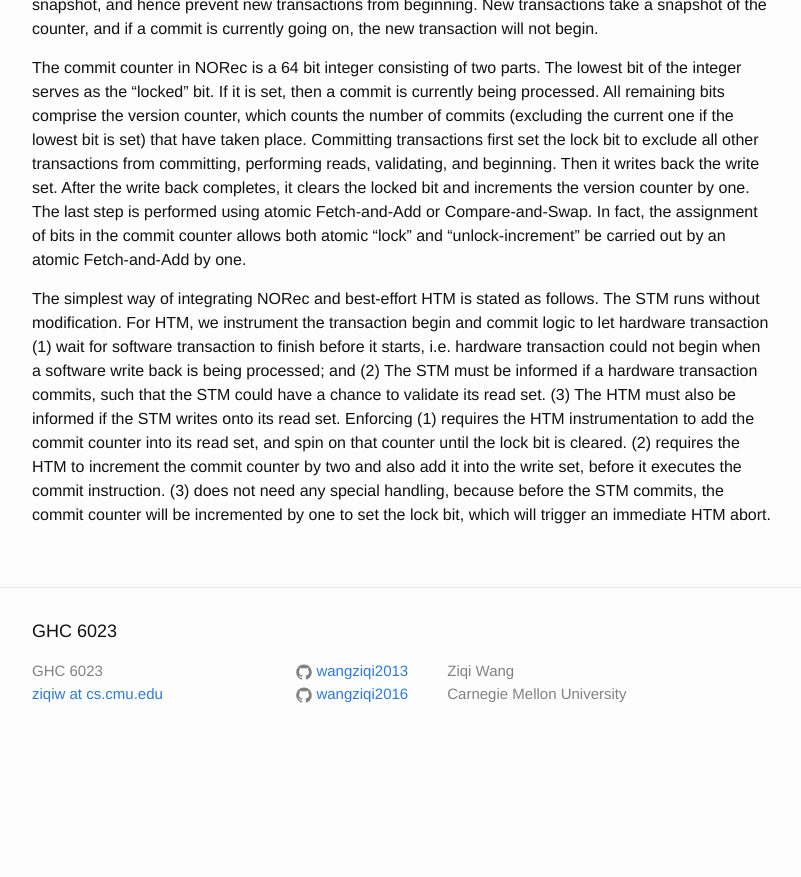
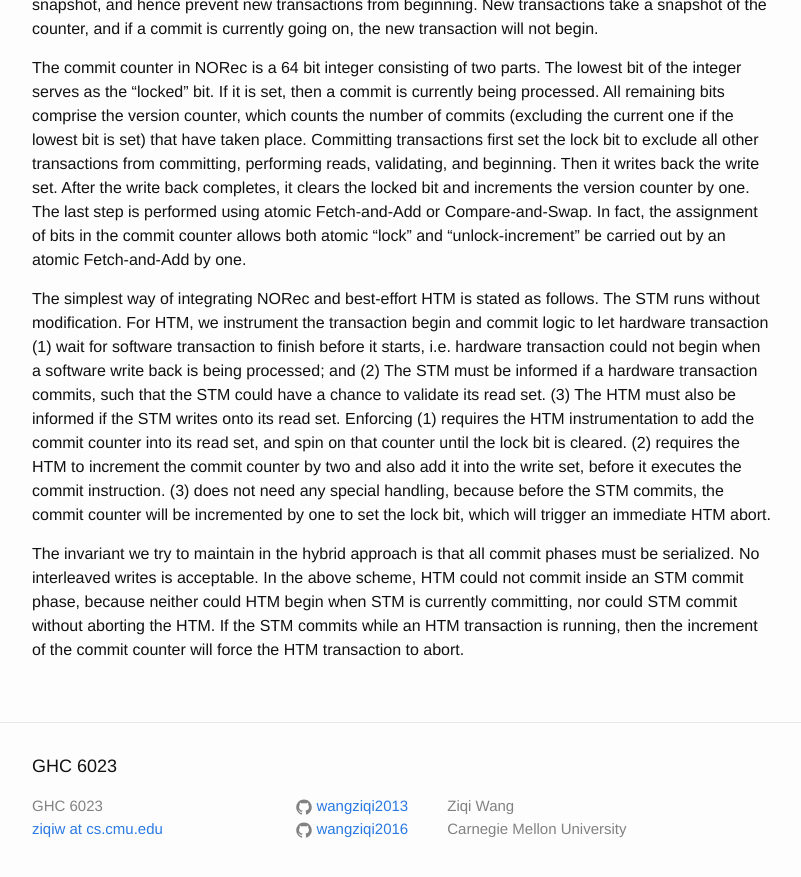
Before and after one commit to wangziqi2013/wangziqi2013.github.io, a Jekyll site: the page built from _posts/2018-05-28-Hybrid-Norec.markdown, in a window 1280 px wide and 900 px high, scrolled down 1102 px. Shown: the top 877 px of the window, without its empty margins (238-1039 px from the left). Built offline with Jekyll 4.4.1, drawn with Linux system fonts in a browser that asks for light colours; before the commit the page ends 1867 px from its top, so only the background shows below that.

Commit message:
Adding invariant

```diff
--- a/_posts/2018-05-28-Hybrid-Norec.markdown
+++ b/_posts/2018-05-28-Hybrid-Norec.markdown
@@ -56,3 +56,8 @@ requires the HTM instrumentation to add the commit counter into its read set, an
 the lock bit is cleared. (2) requires the HTM to increment the commit counter by two and also add it into the write set,
 before it executes the commit instruction. (3) does not need any special handling, because before the STM commits,
 the commit counter will be incremented by one to set the lock bit, which will trigger an immediate HTM abort.
+
+The invariant we try to maintain in the hybrid approach is that all commit phases must be serialized. No interleaved
+writes is acceptable. In the above scheme, HTM could not commit inside an STM commit phase, because neither could HTM
+begin when STM is currently committing, nor could STM commit without aborting the HTM. If the STM commits while an HTM
+transaction is running, then the increment of the commit counter will force the HTM transaction to abort.
```
